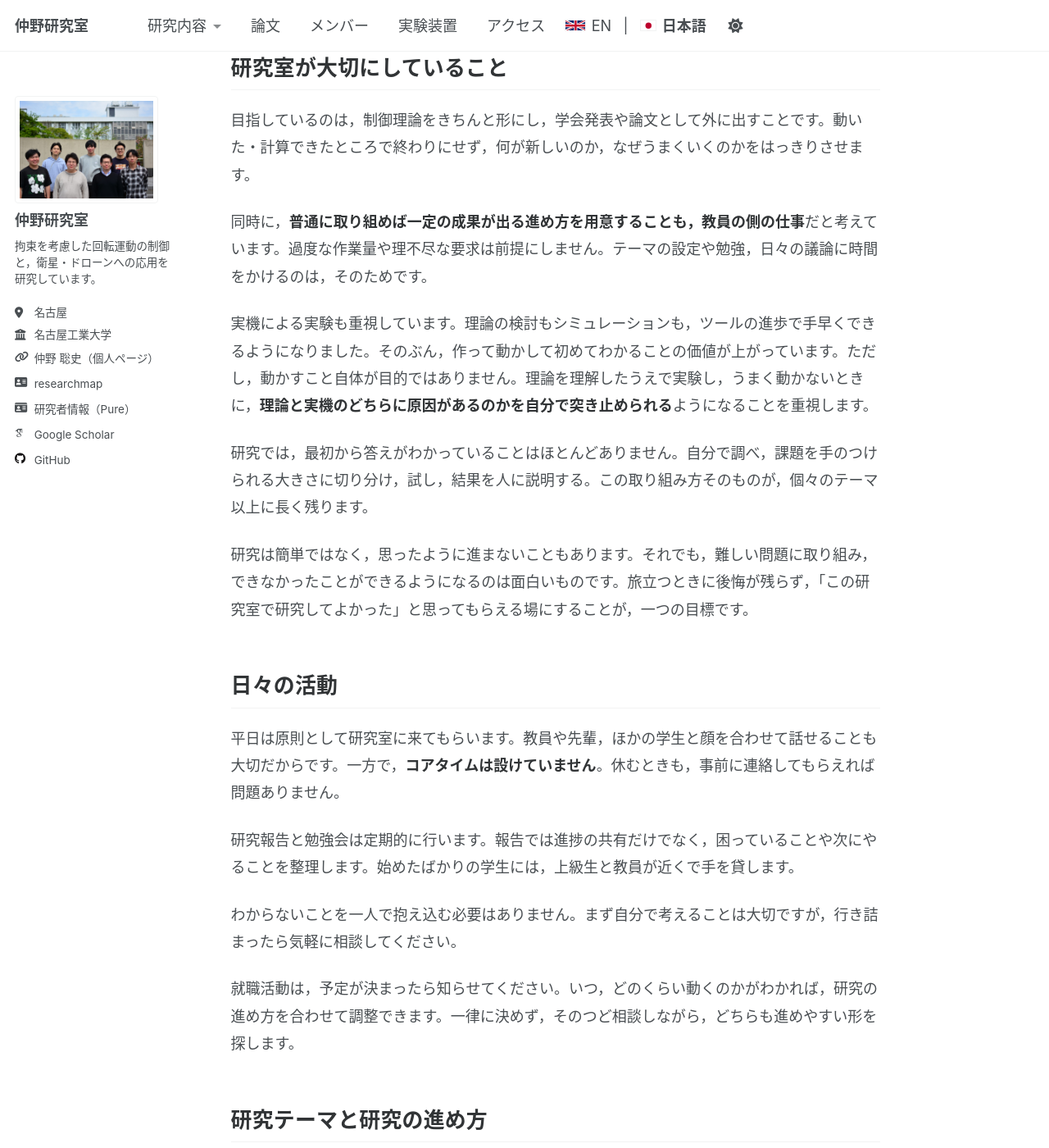
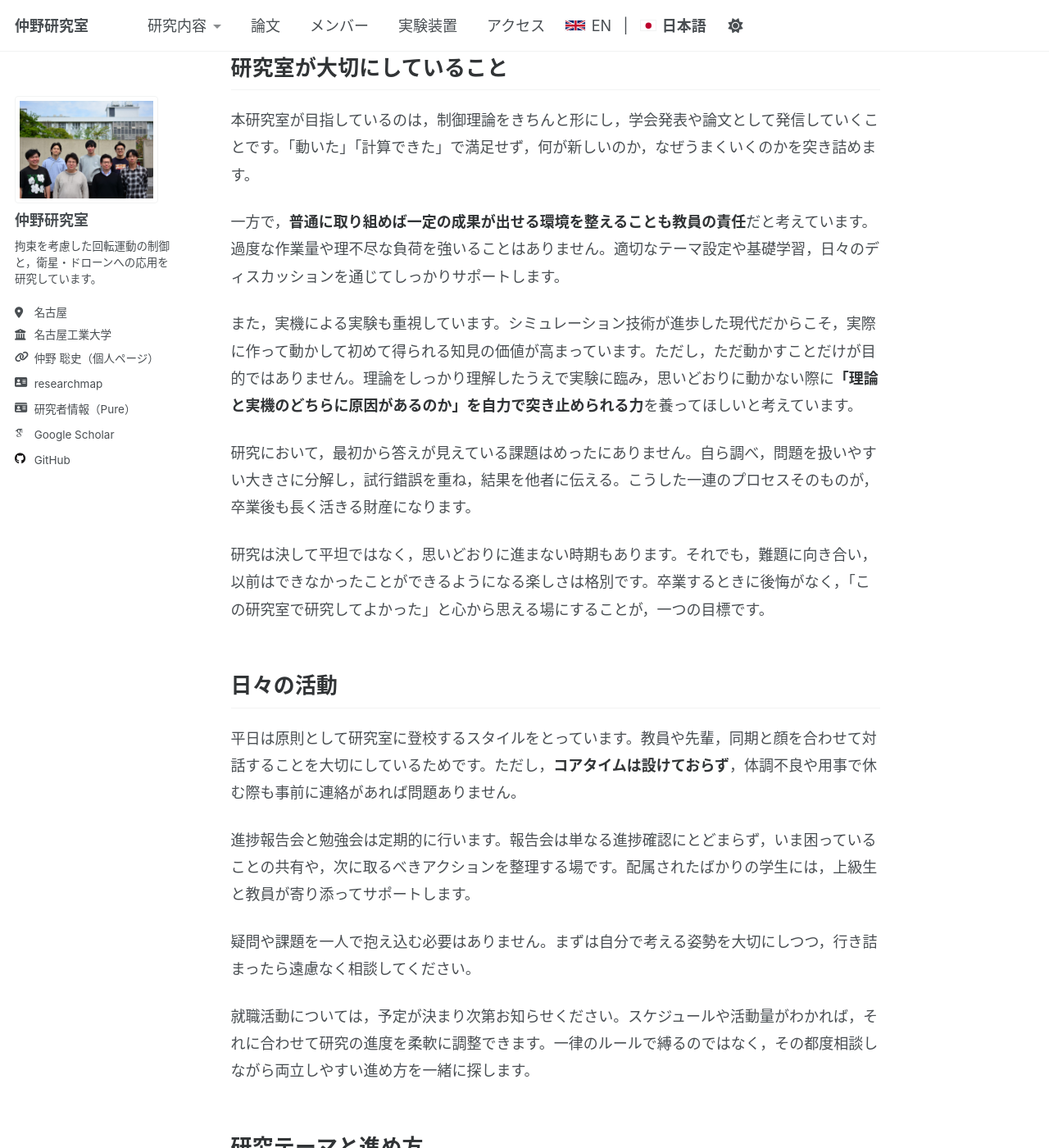
Before and after one commit to GDAC-Lab/gdac-lab.github.io, a Jekyll site: the page built from _pages/ja/policy.md, in a window 1280 px wide and 1400 px high, scrolled down 220 px. Shown: the whole window at 82% size. Built offline with Jekyll 4.4.1, drawn with Linux system fonts in a browser that asks for light colours; some of the changed text lies outside the part shown.

Commit message:
運営方針のページの文面を推敲案に差し替える
日本語版の本文を推敲案の文面にする。語調をやわらげ，外来語の使用も許容する。
見出しは「研究テーマと進め方」に短くする。

四箇所は元の表現を残す。「普通に取り組めば」は，特別な努力を前提にしない
という意味を担うので「着実に」にしない。コアタイムは有無の問題なので
「厳密な」を付けない。研究室の呼称は他ページと同じ「本研究室」に揃える。
結びは「この研究室で研究してよかった」のままにする。

読点は，に，「上手く」「滅多に」「分かれば」はひらく。リンクは Markdown に
戻し，太字は三箇所に絞る。英語版は「教員の責任」に対応する一文を合わせる。

```diff
--- a/_pages/ja/policy.md
+++ b/_pages/ja/policy.md
@@ -10,7 +10,7 @@ lang_ref: lab_policy
 
 {% include base_path %}
 
-研究室を選ぶときは，研究内容だけでなく，日々の進め方も気になると思います。仲野研究室の進め方をまとめます。
+研究室を選ぶにあたり，研究テーマはもちろん「日々の研究がどのように進むのか」も気になる点だと思います。ここでは，仲野研究室の進め方や大切にしている考え方をまとめました。
 
 {% comment %}
 英語版は _pages/policy.md。読者が違うので，節の構成は一致しない。日本語版は
@@ -24,46 +24,46 @@ lang_ref: lab_policy
 
 ## 研究室が大切にしていること
 
-目指しているのは，制御理論をきちんと形にし，学会発表や論文として外に出すことです。動いた・計算できたところで終わりにせず，何が新しいのか，なぜうまくいくのかをはっきりさせます。
+本研究室が目指しているのは，制御理論をきちんと形にし，学会発表や論文として発信していくことです。「動いた」「計算できた」で満足せず，何が新しいのか，なぜうまくいくのかを突き詰めます。
 
-同時に，**普通に取り組めば一定の成果が出る進め方を用意することも，教員の側の仕事**だと考えています。過度な作業量や理不尽な要求は前提にしません。テーマの設定や勉強，日々の議論に時間をかけるのは，そのためです。
+一方で，**普通に取り組めば一定の成果が出せる環境を整えることも教員の責任**だと考えています。過度な作業量や理不尽な負荷を強いることはありません。適切なテーマ設定や基礎学習，日々のディスカッションを通じてしっかりサポートします。
 
-実機による実験も重視しています。理論の検討もシミュレーションも，ツールの進歩で手早くできるようになりました。そのぶん，作って動かして初めてわかることの価値が上がっています。ただし，動かすこと自体が目的ではありません。理論を理解したうえで実験し，うまく動かないときに，**理論と実機のどちらに原因があるのかを自分で突き止められる**ようになることを重視します。
+また，実機による実験も重視しています。シミュレーション技術が進歩した現代だからこそ，実際に作って動かして初めて得られる知見の価値が高まっています。ただし，ただ動かすことだけが目的ではありません。理論をしっかり理解したうえで実験に臨み，思いどおりに動かない際に**「理論と実機のどちらに原因があるのか」を自力で突き止められる力**を養ってほしいと考えています。
 
-研究では，最初から答えがわかっていることはほとんどありません。自分で調べ，課題を手のつけられる大きさに切り分け，試し，結果を人に説明する。この取り組み方そのものが，個々のテーマ以上に長く残ります。
+研究において，最初から答えが見えている課題はめったにありません。自ら調べ，問題を扱いやすい大きさに分解し，試行錯誤を重ね，結果を他者に伝える。こうした一連のプロセスそのものが，卒業後も長く活きる財産になります。
 
-研究は簡単ではなく，思ったように進まないこともあります。それでも，難しい問題に取り組み，できなかったことができるようになるのは面白いものです。旅立つときに後悔が残らず，「この研究室で研究してよかった」と思ってもらえる場にすることが，一つの目標です。
+研究は決して平坦ではなく，思いどおりに進まない時期もあります。それでも，難題に向き合い，以前はできなかったことができるようになる楽しさは格別です。卒業するときに後悔がなく，「この研究室で研究してよかった」と心から思える場にすることが，一つの目標です。
 
 ## 日々の活動
 
-平日は原則として研究室に来てもらいます。教員や先輩，ほかの学生と顔を合わせて話せることも大切だからです。一方で，**コアタイムは設けていません**。休むときも，事前に連絡してもらえれば問題ありません。
+平日は原則として研究室に登校するスタイルをとっています。教員や先輩，同期と顔を合わせて対話することを大切にしているためです。ただし，**コアタイムは設けておらず**，体調不良や用事で休む際も事前に連絡があれば問題ありません。
 
-研究報告と勉強会は定期的に行います。報告では進捗の共有だけでなく，困っていることや次にやることを整理します。始めたばかりの学生には，上級生と教員が近くで手を貸します。
+進捗報告会と勉強会は定期的に行います。報告会は単なる進捗確認にとどまらず，いま困っていることの共有や，次に取るべきアクションを整理する場です。配属されたばかりの学生には，上級生と教員が寄り添ってサポートします。
 
-わからないことを一人で抱え込む必要はありません。まず自分で考えることは大切ですが，行き詰まったら気軽に相談してください。
+疑問や課題を一人で抱え込む必要はありません。まずは自分で考える姿勢を大切にしつつ，行き詰まったら遠慮なく相談してください。
 
-就職活動は，予定が決まったら知らせてください。いつ，どのくらい動くのかがわかれば，研究の進め方を合わせて調整できます。一律に決めず，そのつど相談しながら，どちらも進めやすい形を探します。
+就職活動については，予定が決まり次第お知らせください。スケジュールや活動量がわかれば，それに合わせて研究の進度を柔軟に調整できます。一律のルールで縛るのではなく，その都度相談しながら両立しやすい進め方を一緒に探します。
 
-## 研究テーマと研究の進め方
+## 研究テーマと進め方
 
-研究テーマは，大まかな方向性を教員から示し，議論を重ねながら一緒に形にしていきます。
+研究テーマは，まず教員から大まかな方向性を提案し，議論を重ねながら一緒に形作っていきます。
 
-学部4年生の卒業研究は，研究室でこれまでに構築してきた制御理論を理解し，シミュレーションと実機実験で確かめることから始めます。**新しい制御理論を一人で構築することは求めません。**そのかわり，次の三つを重視します。
+学部4年生の卒業研究では，まず本研究室がこれまでに構築してきた制御理論を理解し，シミュレーションや実機実験で検証するところから始めます。**最初から新しい理論を一から構築することを求めたりはしません。**その代わり，次の3点を重視して取り組みます。
 
-- 扱っている理論を，自分の言葉で説明できるところまで理解する
-- 関連する専門知識を身につける
-- 実験を自分で形にする
+- 扱っている理論を，自分の言葉で説明できるレベルまで深く理解する
+- 関連する専門知識を着実に身につける
+- 実験系を自らの手で形にする
 
-慣れるにつれて，問題点を自分で見つけ，次に何を試すかを考える割合を増やします。最終的に，自分で研究を進められるようになることが目標です。
+研究の進展に伴い，「どこに課題があるか」「次はどんな検証を試すか」を自分自身で考える割合を増やしていきます。最終的に，自走して研究を進められる状態を目指します。
 
 ## 学会発表・論文
 
-研究成果は，国内外の学会で発表し，論文として公表します。
+得られた研究成果は，国内外の学会発表や論文として積極的に公表します。
 
-始めた時点で，論文の読み書きや発表のしかたを知っている必要はありません。文献の探し方から執筆・発表まで指導します。
+配属時点で，論文の読み書きやプレゼンテーションの技術が身についている必要はありません。先行研究の探し方から原稿の執筆，スライド作成や発表のコツまで丁寧に指導します。
 
-これまでの成果は[論文・著作]({{ base_path }}/ja/publications/)のページにあります。
+これまでの研究実績については，[論文・著作]({{ base_path }}/ja/publications/)のページをご覧ください。
 
 ## 見学・お問い合わせ
 
-研究内容や進め方について聞きたいことがあれば，時期を問わず声をかけてください。見学もできます。連絡先は[メンバー]({{ base_path }}/ja/people/)，場所は[アクセス]({{ base_path }}/ja/access/)のページにあります。
+研究内容や日々の過ごし方について疑問や興味があれば，時期を問わずいつでも気軽にご連絡ください。研究室の見学も随時受け付けています。連絡先は[メンバー]({{ base_path }}/ja/people/)，研究室の場所は[アクセス]({{ base_path }}/ja/access/)のページに記載しています。
```
Also changed, not shown: _pages/policy.md (+1 -1 lines).
